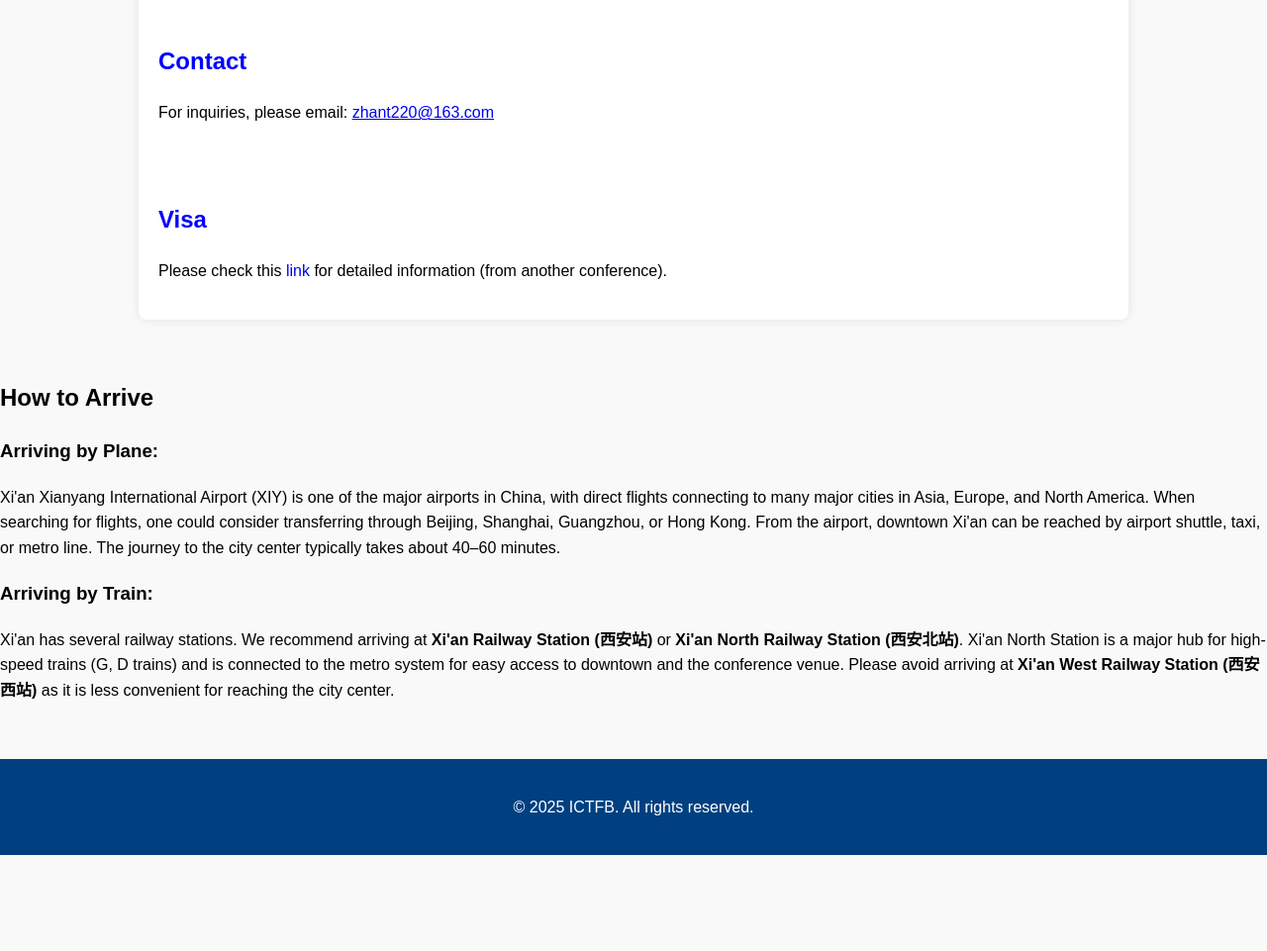
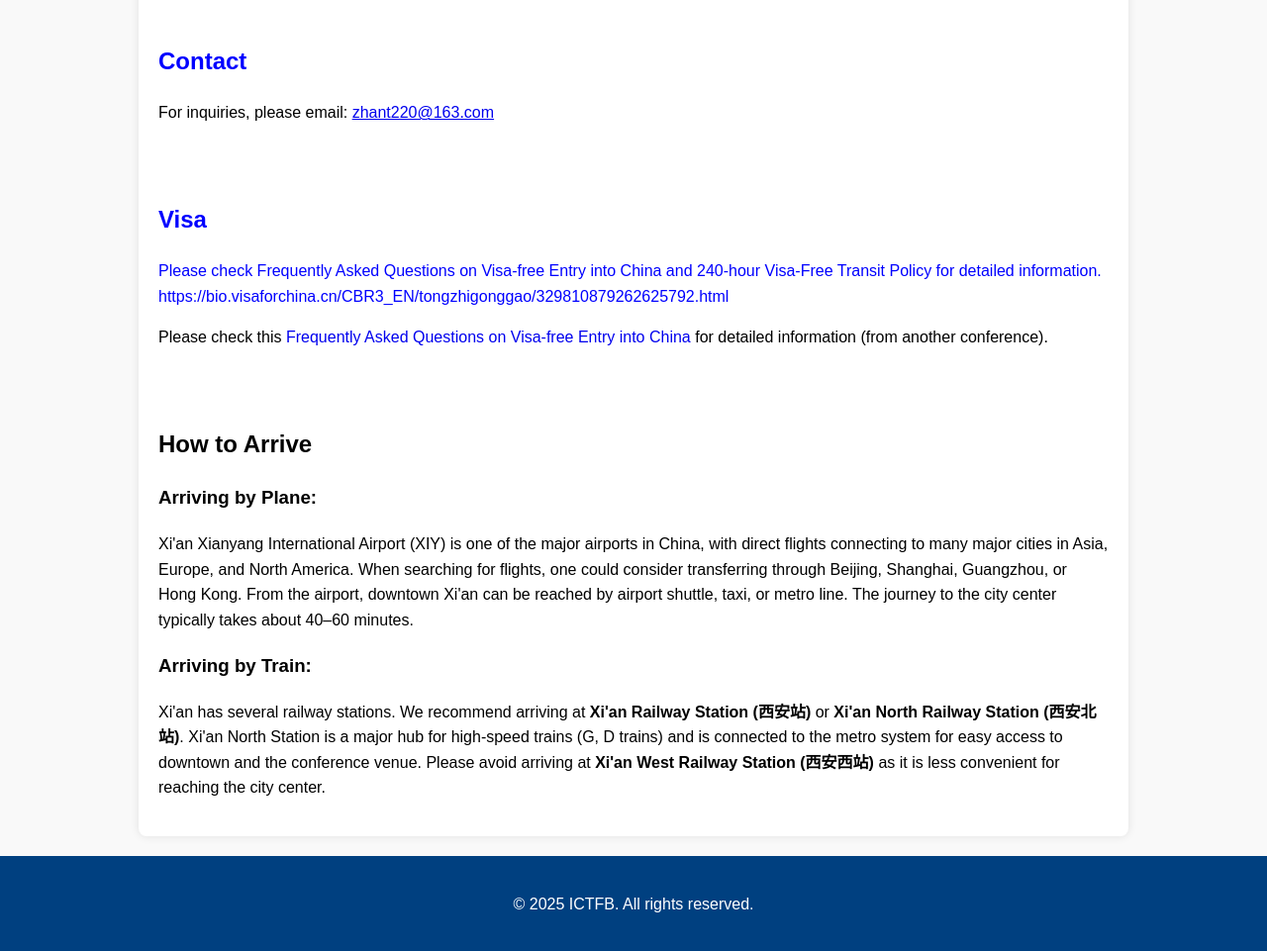
Before and after one commit to ictfb2025/ictfb2025.github.io, a plain HTML site: page index.html in a window 1280 px wide. Shown: the part 2167-3128 px from the top of the page at 99% size. Before the commit the page ends 3031 px from the top, so only its background shows below. Drawn offline with Linux system fonts and the light colour scheme.

Commit message:
Update index.html

```diff
--- a/index.html
+++ b/index.html
@@ -139,10 +139,14 @@ nav a:hover, nav a:focus, nav a:active {
 
     <section id="visa">
       <h2><a style="color: blue">Visa</h2>
-      <p><a style="color: black">Please check this <a href="https://www.ieee-itw2024.org/Visa" target="_blank" style="text-decoration: none;">link</a> for detailed information (from another conference).</p>
+      Please check Frequently Asked Questions on Visa-free Entry into China and 240-hour Visa-Free Transit Policy for detailed information.
+       https://bio.visaforchina.cn/CBR3_EN/tongzhigonggao/329810879262625792.html
+      <p><a style="color: black">Please check this <a href="https://bio.visaforchina.cn/CBR3_EN/tongzhigonggao/323932180101337088.html" target="_blank" style="text-decoration: none;">Frequently Asked Questions on Visa-free Entry into China</a> for detailed information
+        (from another conference).</p>
+
     </section>
 
-  </div>
+
 
 
   <section id="arrival">
@@ -164,7 +168,7 @@ nav a:hover, nav a:focus, nav a:active {
   </p>
 </section>
 
-
+ </div>
 
 
 
```
